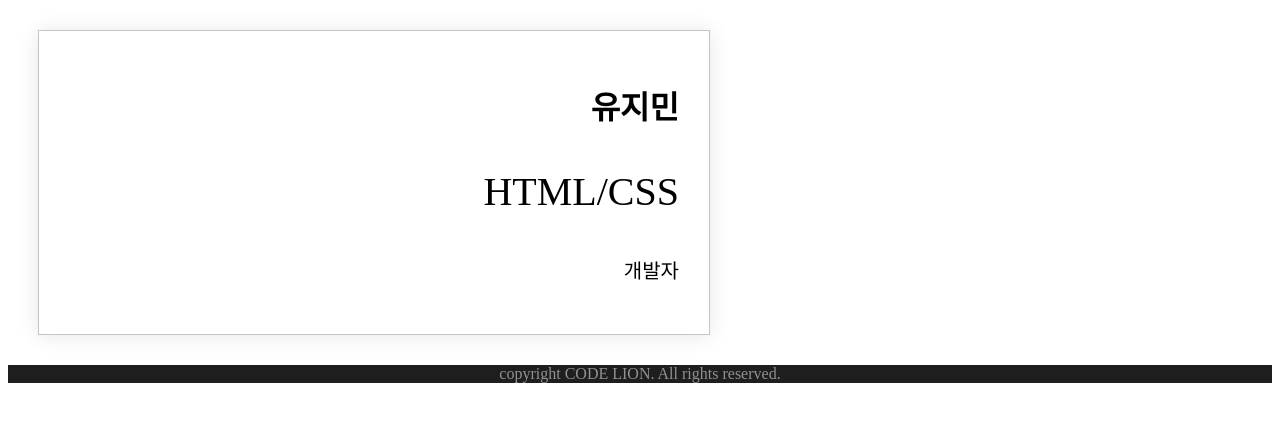
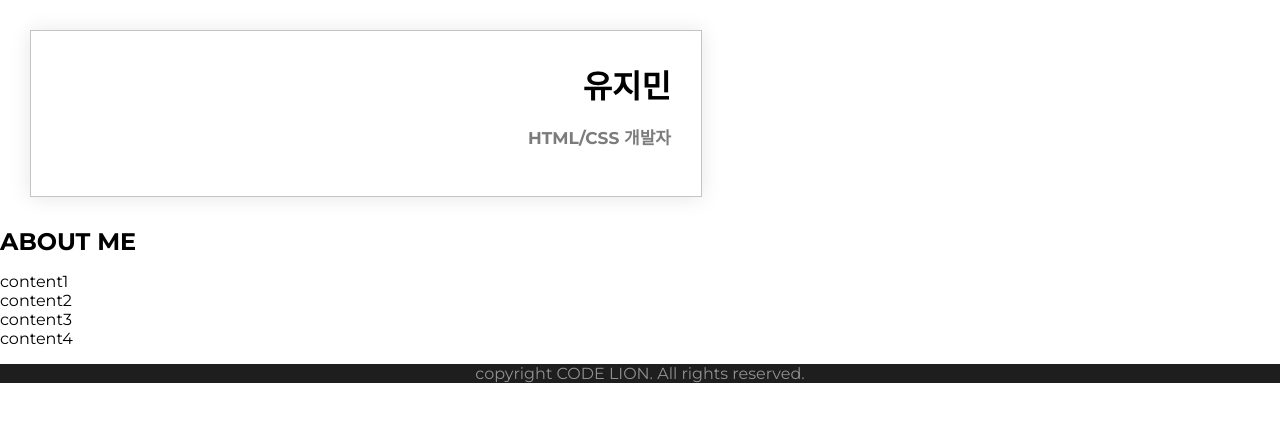
Before and after one commit to yoo-jimin127/CodeLion_MyPortpolio, a plain HTML site: page index.html in a window 1280 px wide. Drawn offline with Linux system fonts and the light colour scheme.

Commit message:
add : chap 9

```diff
--- a/codelion.css
+++ b/codelion.css
@@ -1,3 +1,18 @@
+@import url('https://fonts.googleapis.com/css?family=Montserrat:100,200,300,400,500,600,700,800&display=swap');
+
+* {
+    font-family: 'Montserrat';
+}
+
+body,h1,h2 {
+    margin: 0px;
+    padding: 0px;
+}
+
+body {
+    min-width: fit-content;
+}
+
 footer {
     text-align: center; /* 요소를 어디에 정렬할 것인지 - 콜론으로 구분, 세미콜론으로 마무리 */
     background-color: #1e1e1e; /* 배경 색상 변경 */
--- a/index.html
+++ b/index.html
@@ -9,10 +9,32 @@
         <body>
             <div class="mainbox">
                 <h1>유지민</h1>
-                <p class="big-font">HTML/CSS</p>
-                <p class="small-font">개발자</p>
+                <p class="name-text">HTML/CSS 개발자</p>
             </div>
 
+            <section>
+                <h2>ABOUT ME</h2>
+                <p class="about-me-text"></p>
+            </section>
+
+            <section>
+                <div>
+                    <div>
+                        <article>
+                            content1
+                        </article>
+                        <article>
+                            content2
+                        </article>
+                    </div>
+                    <article>
+                        content3
+                    </article>
+                </div>
+                <article>
+                    content4
+                </article>
+            </section>
 
             <footer>
                 <p>copyright CODE LION. All rights reserved.</p>
```
Also changed, not shown: 1 other file.
